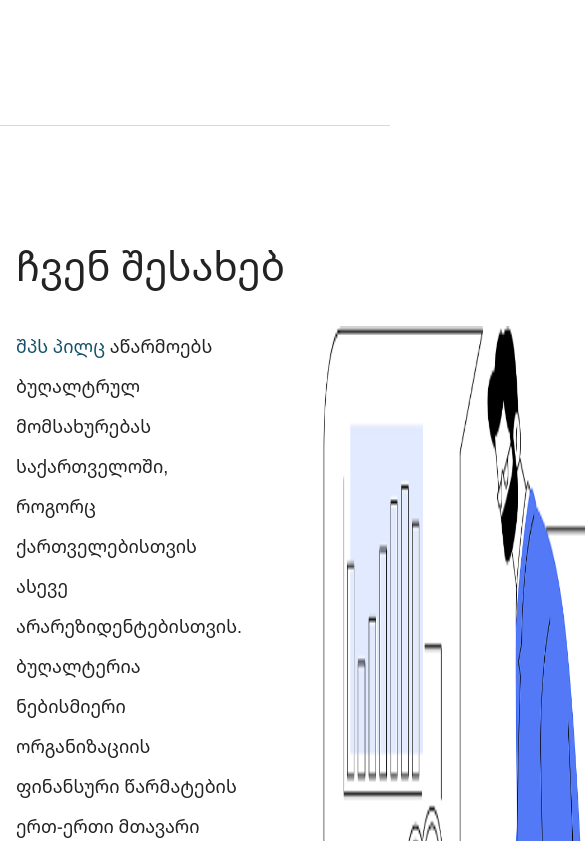
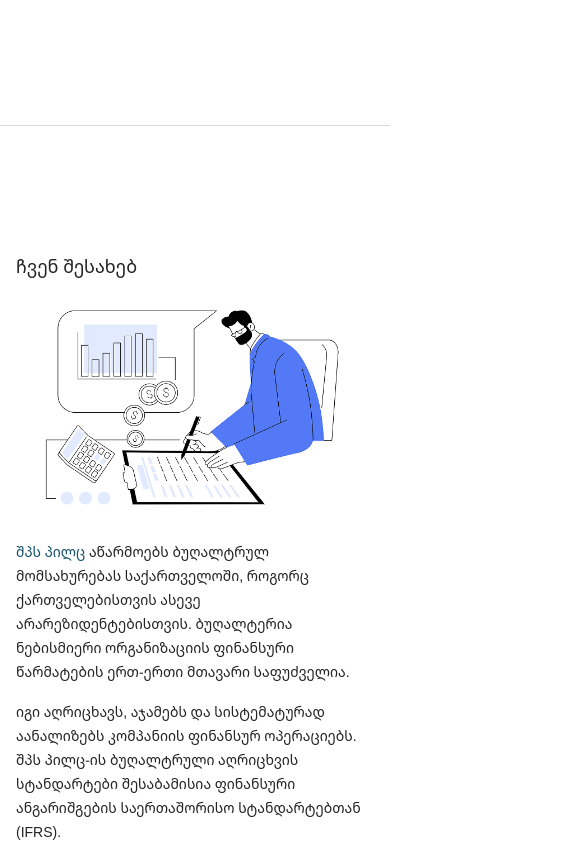
Before and after one commit to NikolozBeqauri/pilz, a Next.js app: page /en in a window 390 px wide. Shown: the part 2883-3724 px from the top of the page, 585 px wide, since content can reach past the window. Built offline with nearby package versions, Linux system fonts and the light colour scheme.

Commit message:
feat: about section responsive

```diff
--- a/app/components/About/AboutSection.module.scss
+++ b/app/components/About/AboutSection.module.scss
@@ -11,32 +11,38 @@
     gap: 40px;
     margin-bottom: 150px;
 }
+
 .container h2 {
     font-size: 40px;
     line-height: 40px;
     font-weight: 500;
     color: $primaryDark;
 }
+
 .content {
     display: flex;
     justify-content: space-between;
     gap: 40px;
 }
-.content > div {
+
+.content>div {
     max-width: 710px;
     width: 100%;
 }
+
 .textsContainer {
     display: flex;
     flex-direction: column;
     gap: 40px;
 }
+
 .textsContainer p {
     font-size: 18px;
     line-height: 40px;
     font-weight: 400;
     color: $primaryDark;
 }
+
 .textsContainer p span {
     color: $primaryBlue;
 }
@@ -45,3 +51,57 @@
     flex-direction: row-reverse;
     margin-top: 100px;
 }
+
+.aboutImage {
+    max-width: 650;
+    width: 100%;
+    max-height: 475px;
+    height: 100%;
+}
+
+@media (max-width: 1300px) {
+    .content {
+        gap: 0px;
+    }
+}
+
+@media (max-width: 1024px) {
+    .container > h2 {
+        font-size: 36px;
+    }
+    .content {
+        align-items: center;
+        flex-direction: column-reverse;
+    }
+    .textsContainer p {
+        font-size: 16px;
+    }
+}
+
+@media (max-width: 768px) {
+    .container {
+        gap: 24px;
+    }
+    .container h2 {
+        font-size: 24px;
+    }
+    .reverse {
+        margin-top: 0px;
+    }
+    .textsContainer p {
+        line-height: 32px;
+    }
+}
+
+@media (max-width: 400px) {
+    .container h2 {
+        font-size: 18px;
+    }
+    .textsContainer {
+        gap: 16px;
+    }
+    .textsContainer p {
+        font-size: 14px;
+        line-height: 24px;
+    }
+}
--- a/app/components/About/AboutSection.tsx
+++ b/app/components/About/AboutSection.tsx
@@ -1,6 +1,7 @@
 
 import styles from './AboutSection.module.scss';
 import Image from 'next/image';
+
 const AboutSection = () => {
   return (
     <section id='aboutUs' className={styles.container}>
@@ -14,8 +15,9 @@ const AboutSection = () => {
         <Image
           src="/about1.png"
           alt="about image"
+          className={styles.aboutImage}
           width={650}
-            height={412}
+          height={475}
         />
       </div>
       <div className={`${styles.content} ${styles.reverse}`}>
@@ -25,10 +27,11 @@ const AboutSection = () => {
           <p>ჩვენი მომსახურებით ვეხმარებით ბიზნესს შესაძლო სამომავლო საქმიანობის პროგნოზირებაში. ეს მნიშვნელოვნად ეხმარებათ მათ დაგეგმვაში, ახალი ინვესტიციების მოსაზიდად.</p>
         </div>
         <Image
+          className={styles.aboutImage}
           src="/about2.png"
           alt="about image"
           width={650}
-            height={412}
+          height={475}
         />
       </div>
     </section>
--- a/app/components/Services/Services.module.scss
+++ b/app/components/Services/Services.module.scss
@@ -67,7 +67,6 @@
     .cardsContainer img {
         max-width: 476px;
     }
-
     .content h2 {
         font-size: 36px;
     }
```
Lines whose indentation alone changed are shown as unchanged.
